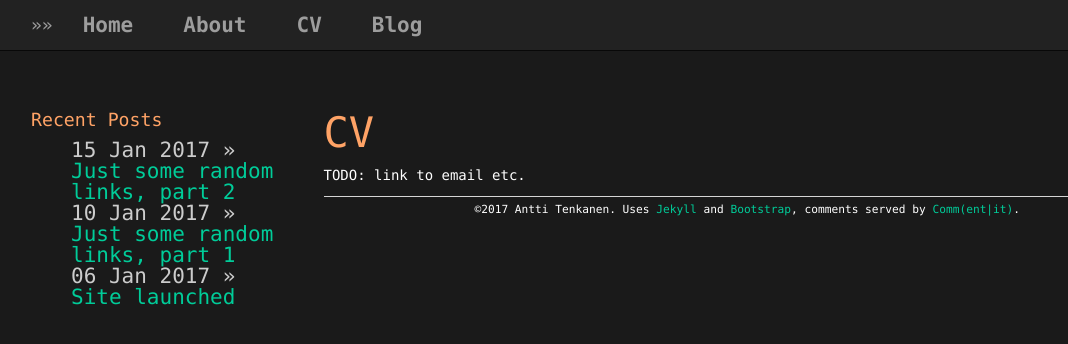
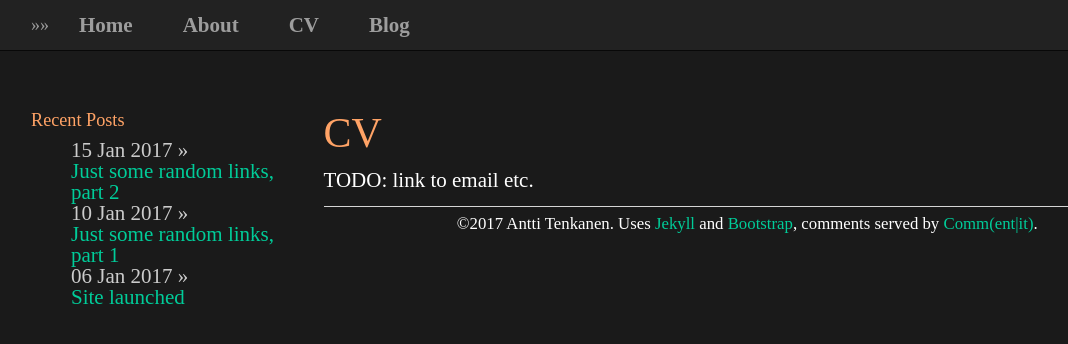
Before and after one commit to plantecophys/plantecophys, a Jekyll site: the page built from cv/index.html, in a window 1280 px wide. Shown: the top 344 px of the page, without its empty margins (39-1107 px from the left). Built offline with Jekyll 4.4.1, drawn with Linux system fonts in a browser that asks for light colours.

Commit message:
Update main.css

```diff
--- a/css/main.css
+++ b/css/main.css
@@ -5,16 +5,15 @@ body {
     margin: 70px auto 0px auto;
     /*width: 100%;*/
     background-color: #1a1a1a;
-    font-family: Consolas,monaco,monospace
     /*font-family:"Courier New", Courier, monospace*/
-    /*font-family:'Lora', 'Times New Roman', sans-serif;*/
+    font-family:'Lora', 'Times New Roman', sans-serif;
 }
 h1 {
     font-size: 3em;
     color: #ffa366;
 }
 p {
-    font-size: 1em;
+    font-size: 1.5em;
     line-height: 1.4em;
     color: #ffffff;
 }
```
